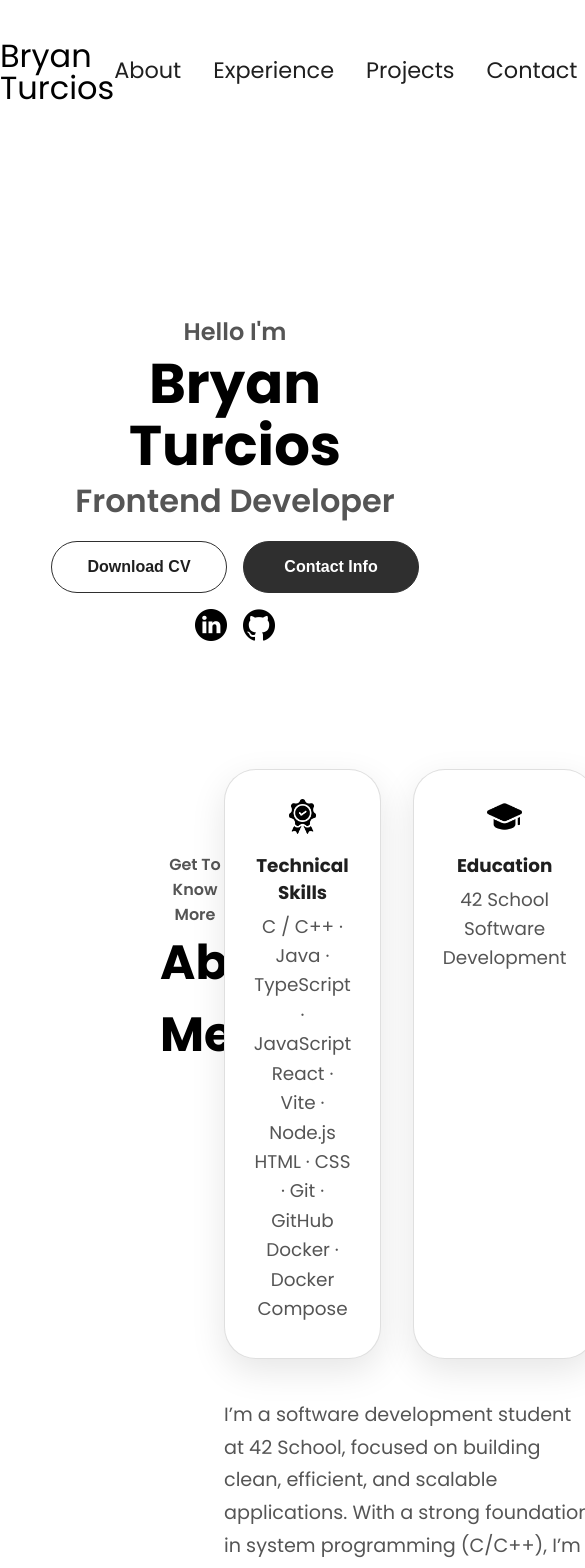
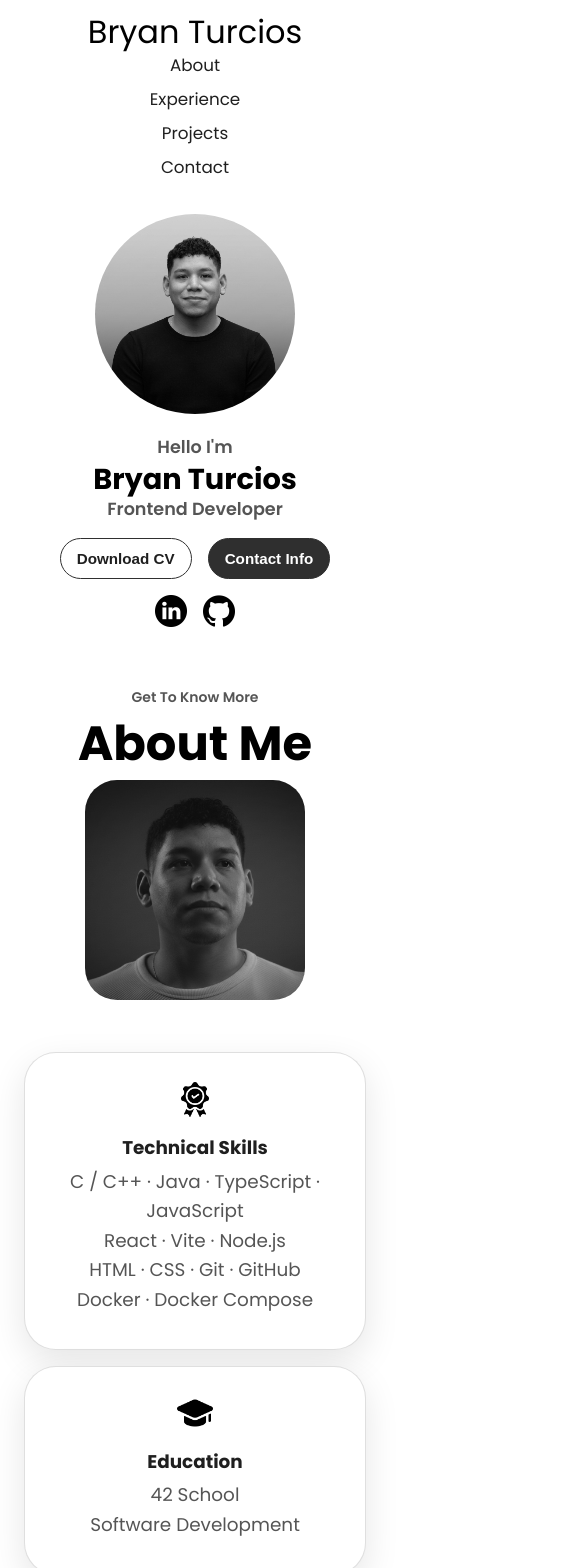
Before and after one commit to brturcio/dev-portfolio, a React (Vite) app: page / in a window 390 px wide. Shown: the top 1568 px of the page, 585 px wide, since content can reach past the window. Built offline with nearby package versions, Linux system fonts and the light colour scheme.

Commit message:
Track hero clicks

```diff
--- a/src/components/About/About.css
+++ b/src/components/About/About.css
@@ -66,7 +66,9 @@
 	border: 0.1rem solid rgb(163, 163, 163, 0.35);
 	text-align: center;
 	box-shadow: 0 12px 35px rgba(0, 0, 0, 0.1);
-	transition: transform 300ms ease, box-shadow 300ms ease;
+	transition:
+		transform 300ms ease,
+		box-shadow 300ms ease;
 }
 
 .about__card:hover {
@@ -103,3 +105,39 @@
 	margin-top: 0.5rem;
 	font-size: 1.2rem;
 }
+
+/* Responsive about layout */
+@media (max-width: 1024px) {
+	.about {
+		margin: 0 3rem;
+	}
+	.about__image {
+		width: 320px;
+		height: 320px;
+	}
+}
+
+@media (max-width: 640px) {
+	.about {
+		margin: 0 1.5rem;
+		padding-bottom: 2rem;
+		height: auto;
+	}
+	.about__container {
+		flex-direction: column;
+		gap: 1.25rem;
+		align-items: center;
+	}
+	.about__image {
+		width: 220px;
+		height: 220px;
+		margin: 0;
+	}
+	.about__cards {
+		flex-direction: column;
+		gap: 1rem;
+	}
+	.about__text {
+		font-size: 1rem;
+	}
+}
--- a/src/components/Contact/Contact.css
+++ b/src/components/Contact/Contact.css
@@ -55,3 +55,27 @@
 	height: 2rem;
 	object-fit: contain;
 }
+
+@media (max-width: 1024px) {
+	.contact {
+		margin: 0 3rem;
+	}
+	.contact__container {
+		padding: 1rem;
+	}
+}
+
+@media (max-width: 640px) {
+	.contact {
+		margin: 0 1.5rem;
+		height: auto;
+	}
+	.contact__container {
+		flex-direction: column;
+		gap: 1rem;
+		padding: 1rem;
+	}
+	.contact__item {
+		font-size: 1rem;
+	}
+}
--- a/src/components/Experience/Experience.css
+++ b/src/components/Experience/Experience.css
@@ -48,7 +48,9 @@
 	border-radius: 2rem;
 	border: 0.1rem solid rgba(163, 163, 163, 0.35);
 	box-shadow: 0 12px 35px rgba(0, 0, 0, 0.1);
-	transition: transform 300ms ease, box-shadow 300ms ease;
+	transition:
+		transform 300ms ease,
+		box-shadow 300ms ease;
 }
 
 .experience__card:hover {
@@ -122,3 +124,25 @@
 	font-size: 1rem;
 	margin-top: 1rem;
 }
+
+@media (max-width: 1024px) {
+	.experience {
+		margin: 0 3rem;
+	}
+	.experience__places {
+		grid-template-columns: repeat(2, 1fr);
+	}
+}
+
+@media (max-width: 640px) {
+	.experience {
+		margin: 0 1.5rem;
+		padding-bottom: 2rem;
+	}
+	.experience__places {
+		grid-template-columns: 1fr;
+	}
+	.experience__title {
+		font-size: 2rem;
+	}
+}
--- a/src/components/Hero/Hero.css
+++ b/src/components/Hero/Hero.css
@@ -115,3 +115,48 @@
 .hero__social-icon:hover {
 	transform: translateY(-3px);
 }
+
+/* Hero responsive adjustments */
+@media (max-width: 1024px) {
+	.hero {
+		gap: 2.5rem;
+		height: auto;
+		padding: 2rem 0;
+		flex-direction: column;
+	}
+	.hero__image {
+		width: 320px;
+		height: 320px;
+	}
+	.hero__name {
+		font-size: 2.6rem;
+	}
+	.hero__role {
+		font-size: 1.5rem;
+	}
+}
+
+@media (max-width: 640px) {
+	.hero {
+		gap: 1.25rem;
+		padding: 1.25rem 0;
+	}
+	.hero__image {
+		width: 200px;
+		height: 200px;
+	}
+	.hero__greeting {
+		font-size: 1.1rem;
+	}
+	.hero__name {
+		font-size: 1.8rem;
+	}
+	.hero__role {
+		font-size: 1.1rem;
+	}
+	.hero__button {
+		width: auto;
+		padding: 0.7rem 1rem;
+		font-size: 0.95rem;
+	}
+}
--- a/src/components/Navbar/Navbar.css
+++ b/src/components/Navbar/Navbar.css
@@ -43,3 +43,25 @@
 .logo:hover {
 	cursor: default;
 }
+
+/* Responsive navbar: stack on small screens */
+@media (max-width: 768px) {
+	.desktop-nav {
+		flex-direction: column;
+		align-items: center;
+		height: auto;
+		padding: 1rem 0.5rem;
+		gap: 0.5rem;
+	}
+
+	.nav-links {
+		gap: 0.8rem;
+		flex-direction: column;
+		align-items: center;
+	}
+
+	.nav-links a {
+		font-size: 1.05rem;
+		padding: 0.35rem 0.5rem;
+	}
+}
--- a/src/components/Projects/Projects.css
+++ b/src/components/Projects/Projects.css
@@ -23,13 +23,44 @@
 	margin-top: 3rem;
 }
 
+/* Responsive grid */
+@media (max-width: 1024px) {
+	.projects {
+		margin: 0 3rem;
+	}
+	.projects__grid {
+		grid-template-columns: repeat(2, 1fr);
+		gap: 1rem;
+	}
+}
+
+@media (max-width: 640px) {
+	.projects {
+		margin: 0 1.5rem;
+		padding-bottom: 2rem;
+	}
+	.projects__grid {
+		grid-template-columns: 1fr;
+		gap: 1rem;
+	}
+	.projects__card {
+		padding: 1rem;
+	}
+	.projects__image {
+		width: 100%;
+		height: auto;
+	}
+}
+
 .projects__card {
 	background: white;
 	border-radius: 2rem;
 	border: 0.1rem solid rgba(163, 163, 163, 0.35);
 	padding: 1.4rem;
 	box-shadow: 0 12px 35px rgba(0, 0, 0, 0.1);
-	transition: transform 300ms ease, box-shadow 300ms ease;
+	transition:
+		transform 300ms ease,
+		box-shadow 300ms ease;
 	display: flex;
 	flex-direction: column;
 	justify-content: space-between;
--- a/src/index.css
+++ b/src/index.css
@@ -20,3 +20,43 @@ body {
 html {
 	scroll-behavior: smooth;
 }
+
+/* Responsive utilities and breakpoints */
+:root {
+	--container-padding-desktop: 10rem;
+	--container-padding-tablet: 3rem;
+	--container-padding-mobile: 1.5rem;
+}
+
+/* Fluid typography examples */
+h1 {
+	font-size: clamp(1.6rem, 4.5vw, 3.5rem);
+}
+h2 {
+	font-size: clamp(1.25rem, 3.5vw, 2.5rem);
+}
+
+/* Global container reset for component margins on smaller screens */
+@media (max-width: 1024px) {
+	.about,
+	.projects,
+	.contact,
+	.experience {
+		margin: 0 var(--container-padding-tablet);
+	}
+}
+
+@media (max-width: 640px) {
+	.about,
+	.projects,
+	.contact,
+	.experience,
+	.hero {
+		margin: 0 var(--container-padding-mobile);
+		padding-left: 0;
+		padding-right: 0;
+	}
+	body {
+		font-size: 14px;
+	}
+}
```
Also changed, not shown: src/components/Navbar/Navbar.tsx (line endings or trailing spaces).
